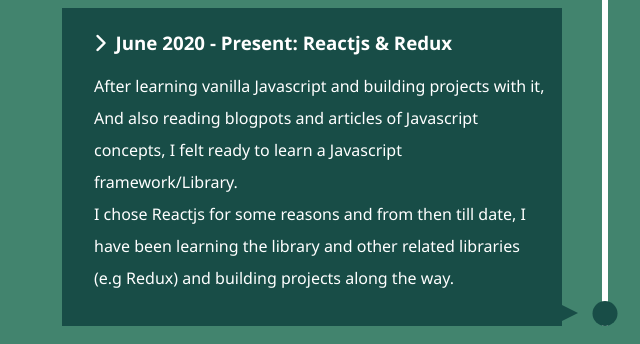
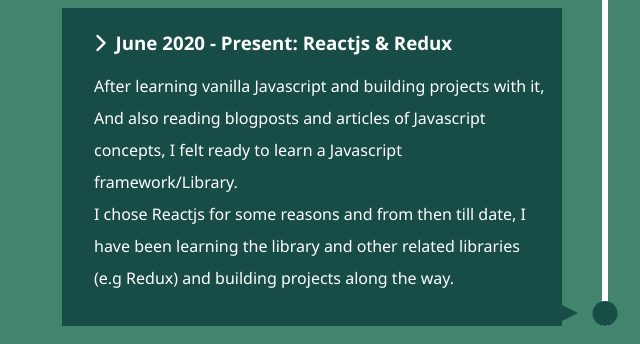
Before and after one commit to Origho-precious/journey-so-far, a plain HTML site: page index.html in a window 1280 px wide. Shown: the part 2083-2427 px from the top of the page, 35-675 px from the left. Drawn offline with Linux system fonts and the light colour scheme.

Commit message:
Update index.html

```diff
--- a/index.html
+++ b/index.html
@@ -51,7 +51,7 @@
             <li>
                 <div>
                     <h3><i class="fas fa-chevron-right"></i> June 2020 - Present: Reactjs & Redux</h3>
-                    <p>After learning vanilla Javascript and building projects with it, And also reading blogpots and articles of Javascript concepts, I felt ready to learn a Javascript framework/Library. <br>I chose Reactjs for some reasons and from then till date, I have been learning the library and other related libraries (e.g Redux) and building projects along the way.</p>
+                    <p>After learning vanilla Javascript and building projects with it, And also reading blogposts and articles of Javascript concepts, I felt ready to learn a Javascript framework/Library. <br>I chose Reactjs for some reasons and from then till date, I have been learning the library and other related libraries (e.g Redux) and building projects along the way.</p>
                 </div>
             </li>
         </ul>
```
